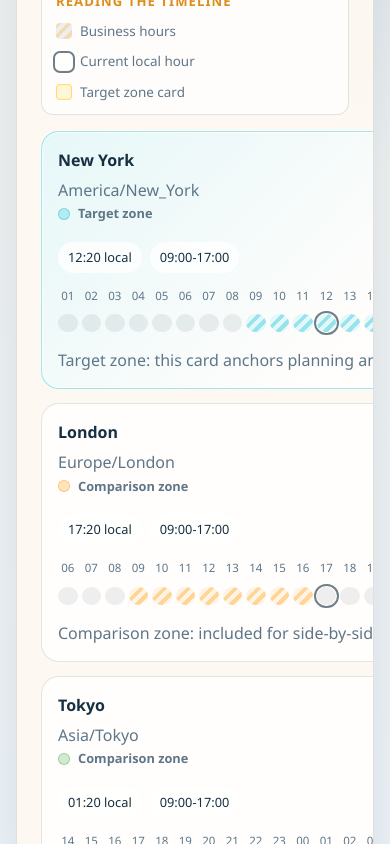
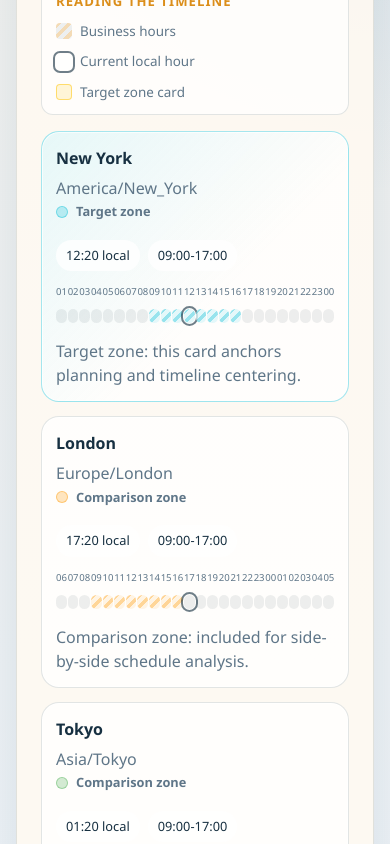
Before and after one commit to alexzad/timezone-planner, a React (Vite) app: page / in a window 390 px wide. Shown: the part 1800-2644 px from the top of the page. Built offline with nearby package versions, Linux system fonts and the light colour scheme.

Commit message:
fix: fit mobile timeline cards

```diff
--- a/src/App.css
+++ b/src/App.css
@@ -727,6 +727,29 @@
     justify-content: flex-start;
   }
 
+  .timeline-card {
+    padding: 14px;
+  }
+
+  .timeline-card__scroll {
+    overflow-x: visible;
+  }
+
+  .timeline-card__ruler,
+  .timeline-mini-track {
+    min-width: 0;
+    gap: 1px;
+    grid-template-columns: repeat(24, minmax(0, 1fr));
+  }
+
+  .timeline-card__ruler span {
+    font-size: 0.6rem;
+  }
+
+  .timeline-mini-track__cell {
+    height: 14px;
+  }
+
   .zone-card__main {
     flex-wrap: wrap;
   }
```
Also changed, not shown: 1 other file (tests, documents, lock files or other folders).
